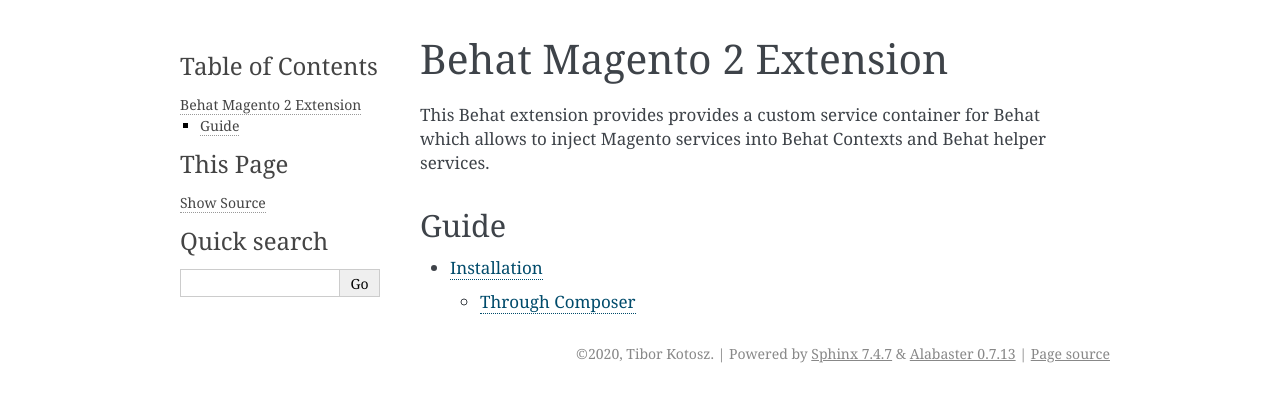
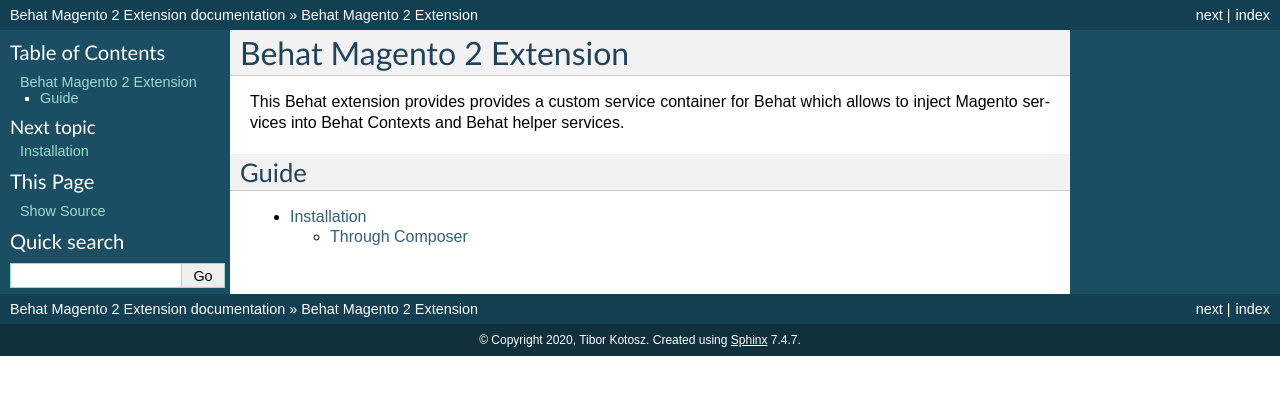
Before and after one commit to tkotosz/BehatMagento2Extension, a Sphinx documentation site: the page built from docs/index.rst, in a window 1280 px wide. Shown: the top 402 px of the page. Built offline with Sphinx 7.4.7, drawn with Linux system fonts in a browser that asks for light colours.

Commit message:
update readthedocs configuration

```diff
--- a/docs/conf.py
+++ b/docs/conf.py
@@ -49,8 +49,7 @@
 
 # The theme to use for HTML and HTML Help pages.  See the documentation for
 # a list of builtin themes.
-#
-html_theme = 'alabaster'
+html_theme = 'default'
 
 # Add any paths that contain custom static files (such as style sheets) here,
 # relative to this directory. They are copied after the builtin static files,
```
